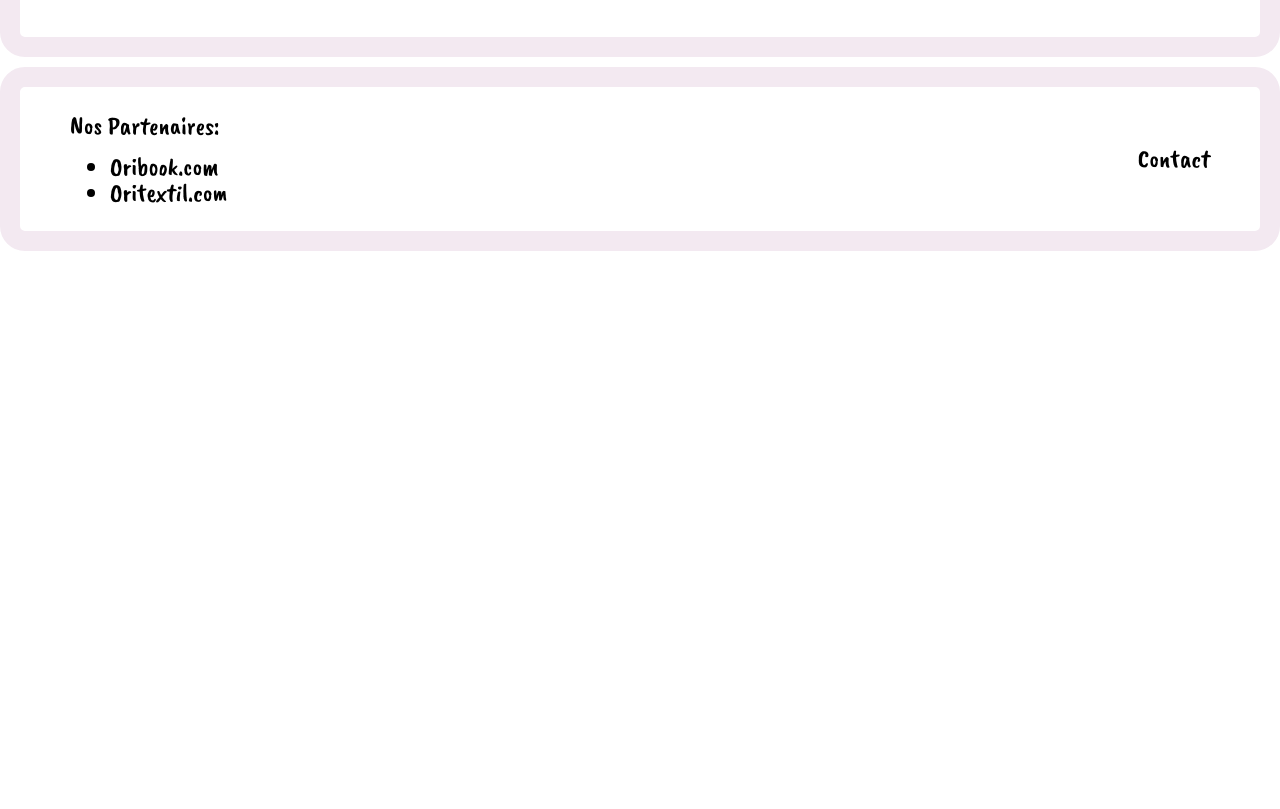
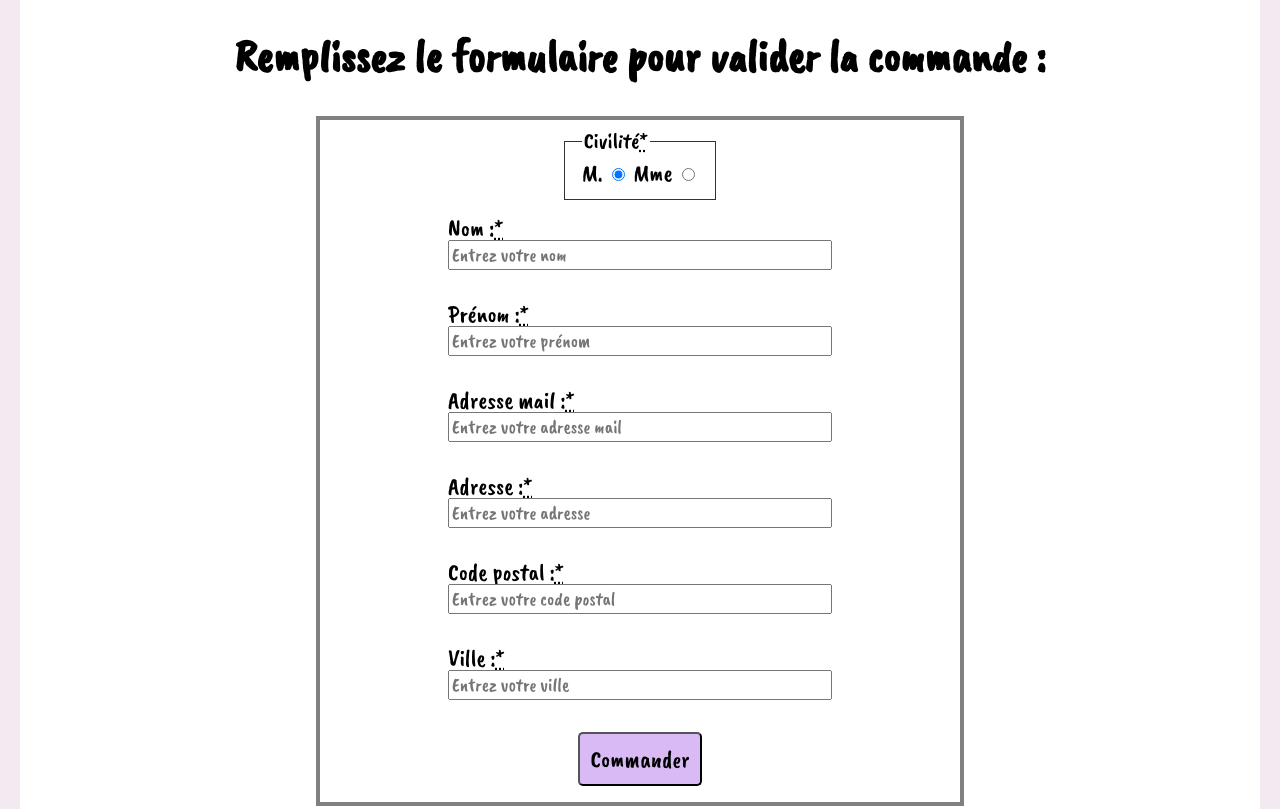
Before and after one commit to Joemanix65/JosePerez_5_22072021, a plain HTML site: page front-end/view/panier.html in a window 1280 px wide. Shown: the part 353-1162 px from the top of the page. Before the commit the page ends 800 px from the top, so only its background shows below. Drawn offline with nearby package versions, Linux system fonts and the light colour scheme.

Commit message:
Formulaire HTML & CSS

```diff
--- a/front-end/js/panier.js
+++ b/front-end/js/panier.js
@@ -65,24 +65,22 @@ if(stockProductLocalStorage === null){
 
 //--------------------Suppression d'un article du panier-----------------------
     const btnSup = document.querySelectorAll(".deleteRow");
-    console.log(btnSup);
     for (let l = 0; l < btnSup.length; l++) {
-    console.log(l);
-    btnSup[l].addEventListener("click", (e) => supArticle(l))
+        btnSup[l].addEventListener("click", (e) => supArticle(l))
     }
 
     function supArticle(index) {
         stockProductLocalStorage.splice(index, 1);
         localStorage.setItem("product", JSON.stringify(stockProductLocalStorage));
     }
-
-      if (btnSup.length === 0) {localStorage.clear();
-      console.log(stockProductLocalStorage);
-      console.log(btnSup.length);
-      window.location.reload();
+ //S'il ne reste plus d'article dans le panier affiche "panier vide"
+    if (btnSup.length === 0) {localStorage.clear();
+        window.location.reload();
     }
 }
+//----------------------------Vider le panier----------------------------------
+    const videPanier = document.querySelector(".button2");
+    videPanier.addEventListener("click", () => localStorage.clear());
 
-//----------------------------Vider le panier----------------------------------
-const videPanier = document.querySelector(".button2");
-videPanier.addEventListener("click", () => localStorage.clear());
+
+//------------------------------Formulaire-------------------------------------
--- a/front-end/style.css
+++ b/front-end/style.css
@@ -186,17 +186,72 @@ h3{
     padding: 10px;
 }
 
-.button2{
-
+.button2 {
     background-color: rgb(217, 186, 245);
     border-radius: 5px;
     padding: 10px;
 }
+
+.container-formulaire{
+    display: flex;
+    flex-direction: column;
+    align-items: center;
+}
+
+form {
+    width: 80%;
+    display: flex;
+    flex-direction: column;
+    align-items: center;
+    margin: 0;
+    padding: 0 5px;
+    border: 4px solid gray;
+  }
+
+p > input{
+    width: 30vw;
+    font-family: inherit;
+    font-size: 1.2rem;
+}
+
+p > label {
+    display: block;
+}
+
+fieldset {
+    /* requis pour composer de manière appropriée les éléments
+       de formulaire sur les navigateurs fondés sur WebKit */
+    -webkit-appearance: none;
+    width : 100%;
+    border: 1px solid #333;
+    margin: 10px 0 0 0;
+    align-items: center;
+    font-family: inherit;
+    font-size: 1.4rem;
+
+    -moz-box-sizing: border-box;
+    box-sizing: border-box;
+}
+
+.button3 {
+    background-color: rgb(217, 186, 245);
+    border-radius: 5px;
+    padding: 10px;
+    font-family: inherit;
+    font-size: 1.5rem;
+}
+
+label{
+    font-family: inherit;
+    font-size: 1.5rem;
+}
+
 .img-cam-panier{
     width: 60%;
     min-height: auto;
     object-fit: cover;
 }
+
 table {
     width: 90%;
     border-collapse: collapse;
--- a/front-end/view/panier.html
+++ b/front-end/view/panier.html
@@ -50,6 +50,47 @@
                 <a class="button1" href="../index.html">Accueil</a>
                 <a class="button2" href="">Vider le panier</a>
             </div>
+                    <!--Emplacement Formulaire-->
+            <div class="container-formulaire">
+                <h2>Remplissez le formulaire pour valider la commande :</h2>
+                <form>
+                    <div>
+                        <fieldset>
+                            <legend>Civilité<abbr title="Ce champ est obligatoire">*</abbr></legend>
+                            <label for="mr">M.</label>
+                            <input type="radio" id="mr" name="btnradio" value="Mr" checked>
+                            <label for="mme">Mme</label>
+                            <input type="radio" id="mme" name="btnradio" value="Mme">
+                        </fieldset>
+                    </div>
+                    <p>
+                        <label for ="nom">Nom :<abbr title="Ce champ est obligatoire">*</abbr></label>
+                        <input type="text" id="nom" name="nom" required placeholder="Entrez votre nom">
+                    </p>
+                    <p>
+                        <label for ="prenom">Prénom :<abbr title="Ce champ est obligatoire">*</abbr></label>
+                        <input type="text" id="prenom" name="prenom" required placeholder="Entrez votre prénom">
+                    </p>
+                    <p>
+                        <label for ="mail">Adresse mail :<abbr title="Ce champ est obligatoire">*</abbr></label>
+                        <input type="email" id="mail" name="mail" required placeholder="Entrez votre adresse mail">
+                    <p>
+                        <label for ="adresse">Adresse :<abbr title="Ce champ est obligatoire">*</abbr></label>
+                        <input type="text" id="adresse" name="adresse" required placeholder="Entrez votre adresse">
+                    </p>
+                    <p>
+                        <label for ="cp">Code postal :<abbr title="Ce champ est obligatoire">*</abbr></label>
+                        <input type="number" id="cp" name="cp" required placeholder="Entrez votre code postal">
+                    </p>
+                    <p>
+                        <label for ="ville">Ville :<abbr title="Ce champ est obligatoire">*</abbr></label>
+                        <input type="text" id="ville" name="ville" required placeholder="Entrez votre ville">
+                    </p>
+                    <p>
+                        <button class="button3">Commander</button>
+                    </p>
+                </form>
+            </div>
         </div>
         <!-- FOOTER -->
         <footer>
```
Lines whose indentation alone changed are shown as unchanged.
